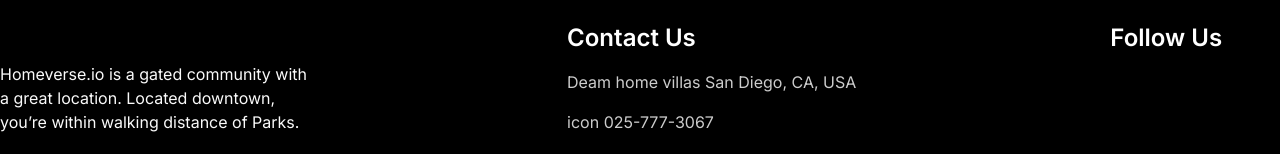
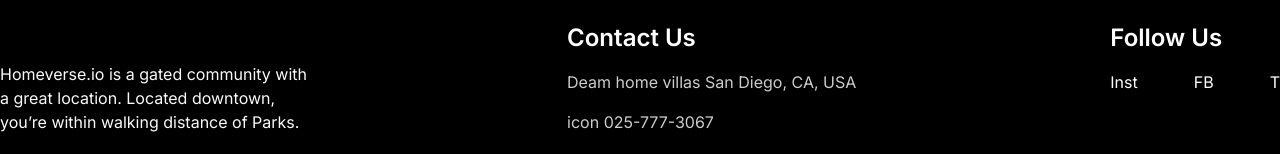
Before and after one commit to OlenaG68/zhytlo-capital, a Next.js app: page / in a window 1280 px wide. Shown: the part 4350-4504 px from the top of the page. Built offline with nearby package versions, Linux system fonts and the light colour scheme.

Commit message:
fix text

```diff
--- a/components/Footer/index.tsx
+++ b/components/Footer/index.tsx
@@ -30,7 +30,7 @@ const Footer = () => {
                     <div className="text-white text-2xl font-semibold">
                         Follow Us
                     </div>
-                    <div className="flex gap-14 mt-4">
+                    <div className="flex text-white gap-14 mt-4">
                         <div>Inst</div>
                         <div>FB</div>
                         <div>T</div>
```
